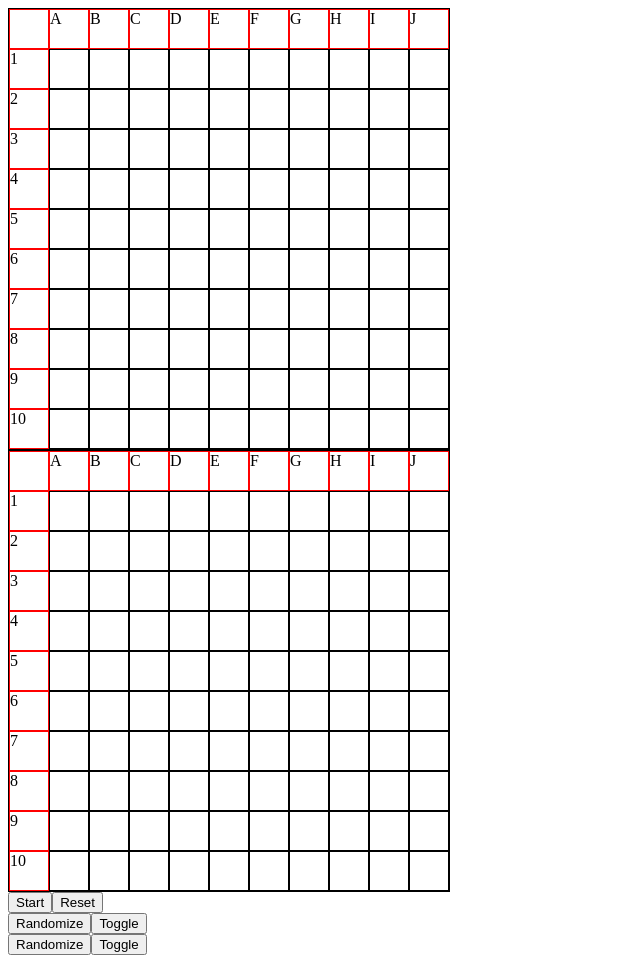
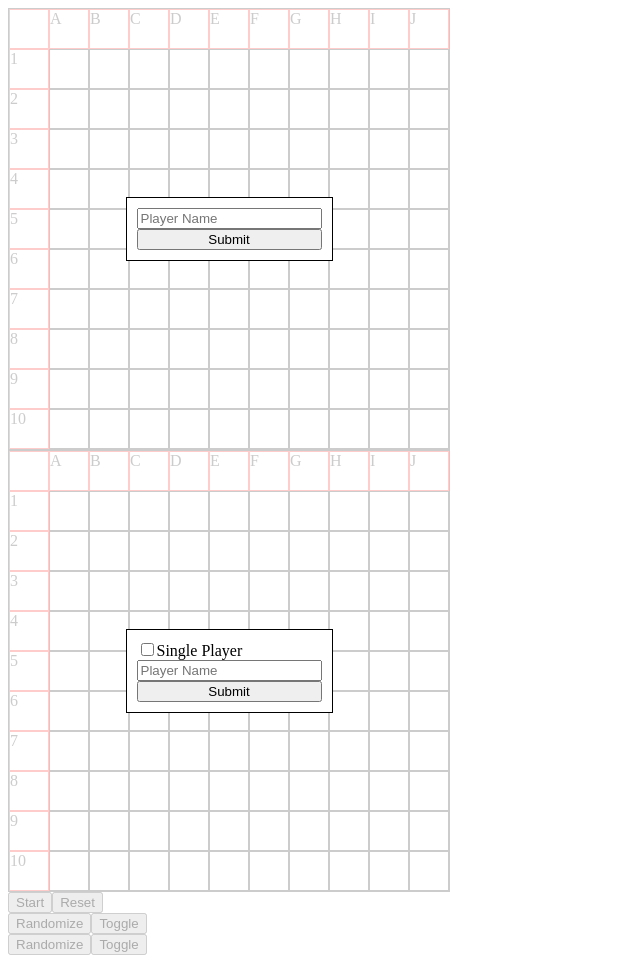
Before and after one commit to harshnugget/TOP-battleship, a website built with webpack: page src/template.html in a window 1280 px wide. Shown: the whole page, without its empty margins (0-640 px from the left). Built offline with nearby package versions, Linux system fonts and the light colour scheme.

Commit message:
feat(GameboardForms.js, index.js): Implement gameboard forms for player names and single player mode with enhanced reset functionality
GameboardForms.js:
- Added functionality to handle player names, enabling/disabling single player mode, and disabling buttons during form submission.
- Created `createForm` method for generating player name forms.
- `loadP1Form` and `loadP2Form` methods manage form loading, submission, and interaction:
  - Player name is required and validated on submission.
  - Buttons are disabled during form submission.
  - For `p2`, a checkbox is provided to toggle single player mode, enabling/disabling relevant UI elements.
  - Integration with `enableSinglePlayerFunc` and `disableSinglePlayerFunc` for managing game state.

index.js:
- Set up the `mainBtns`, `p1Btns`, and `p2Btns` for interaction with the `GameboardForms` class.
- Implemented `enableSinglePlayerFunc` and `disableSinglePlayerFunc` to handle the toggling of single player mode:
  - `enableSinglePlayerFunc` sets `battleship.singlePlayer` to true, places all ships for Player 2, and hides their ships if needed.
  - `disableSinglePlayerFunc` resets the game state, unhides ships, and disables single player mode.
- Created an instance of `GameboardForms` with the necessary buttons and functions.
- Loaded the player forms into their respective gameboard containers.
- Added a reset button event listener for correctly resetting forms and game state:
  - Disables single player mode.
  - Reloads player forms to restart the interaction.
  - Ensures game state and UI are reset to initial conditions.

style.css:
- Implemented styles for the forms so that they correctly display over gameboards.

This commit enhances the user experience by managing player setup through controlled forms, effectively integrating player names and handling single player mode.

```diff
--- a/src/index.js
+++ b/src/index.js
@@ -1,6 +1,7 @@
 import './style.css';
 import Battleship from './Battleship.js';
 import BattleshipUI from './BattleshipUI.js';
+import GameboardForms from './ui/GameboardForms.js';
 
 const battleship = new Battleship('Player 1');
 const battleshipUI = new BattleshipUI(battleship);
@@ -8,3 +9,52 @@ window.game = battleship;
 window.gameUI = battleshipUI;
 
 battleshipUI.load(document.querySelector('main'));
+
+// ######################################################################################
+
+const mainBtns = battleshipUI.buttons.mainBtns;
+const p1Btns = battleshipUI.buttons.player1Btns;
+const p2Btns = battleshipUI.buttons.player2Btns;
+
+const p1GameboardContainer = document.querySelector('.p1-gameboard-container');
+const p2GameboardContainer = document.querySelector('.p2-gameboard-container');
+
+const enableSinglePlayerFunc = () => {
+  battleship.singlePlayer = true;
+  battleshipUI.placeAllShips(2);
+
+  // Hide ships
+  if (!p2Btns.toggle.classList.contains('hide')) {
+    p2Btns.toggle.dispatchEvent(new MouseEvent('click'));
+  }
+};
+
+const disableSinglePlayerFunc = () => {
+  battleship.singlePlayer = false;
+  battleshipUI.resetAllShips(2);
+
+  // Unhide ships
+  if (p2Btns.toggle.classList.contains('hide')) {
+    p2Btns.toggle.dispatchEvent(new MouseEvent('click'));
+  }
+};
+
+const createForms = new GameboardForms(
+  {
+    mainBtns: [mainBtns.start, mainBtns.reset],
+    p1Btns: [p1Btns.randomize, p1Btns.toggle],
+    p2Btns: [p2Btns.randomize, p2Btns.toggle],
+  },
+  enableSinglePlayerFunc,
+  disableSinglePlayerFunc
+);
+
+createForms.loadP1Form(p1GameboardContainer);
+createForms.loadP2Form(p2GameboardContainer);
+
+// Reset button listener for resetting forms and game state
+mainBtns.reset.addEventListener('click', () => {
+  createForms.disableSinglePlayer();
+  createForms.loadP1Form(p1GameboardContainer);
+  createForms.loadP2Form(p2GameboardContainer);
+});
--- a/src/style.css
+++ b/src/style.css
@@ -1,3 +1,24 @@
 * {
   box-sizing: border-box;
 }
+
+/* Gameboard forms */
+.form-container {
+  display: flex;
+  justify-content: center;
+  align-items: center;
+  top: 0;
+  left: 0;
+  width: 100%;
+  height: 100%;
+  z-index: 10;
+  background-color: rgba(255, 255, 255, 0.8);
+}
+
+.form-container form {
+  padding: 10px;
+  background-color: white;
+  border: 1px solid black;
+  display: flex;
+  flex-direction: column;
+}
--- /dev/null
+++ b/src/ui/GameboardForms.js
@@ -0,0 +1,139 @@
+class GameboardForms {
+  constructor(
+    { mainBtns = [], p1Btns = [], p2Btns = [] },
+    enableSinglePlayerFunc,
+    disableSinglePlayerFunc
+  ) {
+    this.mainBtns = mainBtns;
+    this.p1Btns = p1Btns;
+    this.p2Btns = p2Btns;
+    this.enableSinglePlayer = enableSinglePlayerFunc;
+    this.disableSinglePlayer = disableSinglePlayerFunc;
+
+    this.p1Form;
+    this.p2Form;
+
+    this.formsSubmitted = 0;
+  }
+
+  createForm(id) {
+    // Disable buttons
+    [...this.mainBtns].forEach((btn) => (btn.disabled = true));
+    [...this.p1Btns].forEach((btn) => (btn.disabled = true));
+    [...this.p2Btns].forEach((btn) => (btn.disabled = true));
+
+    const form = document.createElement('form');
+    form.id = `${id}-form`;
+
+    const formContainer = document.createElement('div');
+    formContainer.classList.add('form-container');
+    formContainer.style.position = 'absolute';
+
+    const nameInput = document.createElement('input');
+    nameInput.id = `${id}-name-input`;
+    nameInput.placeholder = `Player Name`;
+
+    const formSubmit = document.createElement('button');
+    formSubmit.id = `${id}-form-submit`;
+    formSubmit.textContent = 'Submit';
+
+    form.append(nameInput, formSubmit);
+    formContainer.append(form);
+
+    return formContainer;
+  }
+
+  loadP1Form(container) {
+    const formContainer = this.createForm('p1');
+    const form = formContainer.querySelector('#p1-form');
+    const nameInput = form.querySelector('#p1-name-input');
+
+    form.addEventListener('submit', (e) => {
+      e.preventDefault();
+
+      if (!nameInput.value.trim()) {
+        alert('Player name is required.');
+        return;
+      }
+
+      // Enable player buttons
+      [...this.p1Btns].forEach((btn) => (btn.disabled = false));
+
+      formContainer.remove();
+
+      this.formsSubmitted++;
+
+      if (this.formsSubmitted >= 2) {
+        // Enable start/reset buttons
+        [...this.mainBtns].forEach((btn) => (btn.disabled = false));
+      }
+    });
+
+    container.style.position = 'relative';
+    container.append(formContainer);
+    this.p1Form = form;
+  }
+
+  loadP2Form(container) {
+    const formContainer = this.createForm('p2');
+    const form = formContainer.querySelector('#p2-form');
+    const nameInput = form.querySelector('#p2-name-input');
+
+    const checkboxLabel = document.createElement('label');
+    checkboxLabel.textContent = 'Single Player';
+    checkboxLabel.htmlFor = 'single-player-checkbox';
+
+    const checkbox = document.createElement('input');
+    checkbox.type = 'checkbox';
+    checkbox.id = 'single-player-checkbox';
+
+    checkboxLabel.prepend(checkbox);
+    form.prepend(checkboxLabel);
+
+    // Add event listener to disable/enable nameInput based on checkbox state
+    checkbox.addEventListener('change', () => {
+      if (checkbox.checked) {
+        nameInput.value = ''; // Clear input value when disabling
+        nameInput.setAttribute('disabled', '');
+      } else {
+        nameInput.removeAttribute('disabled');
+      }
+    });
+
+    form.addEventListener('submit', (e) => {
+      e.preventDefault();
+
+      if (!checkbox.checked && !nameInput.value.trim()) {
+        alert('Player name is required.');
+        return;
+      }
+
+      // Enable player buttons
+      if (!checkbox.checked) {
+        [...this.p2Btns].forEach((btn) => (btn.disabled = false));
+      }
+
+      formContainer.remove();
+
+      if (checkbox.checked) {
+        console.log('Single player enabled');
+        this.enableSinglePlayer();
+      } else {
+        this.disableSinglePlayer();
+      }
+
+      this.formsSubmitted++;
+
+      if (this.formsSubmitted >= 2) {
+        // Enable start/reset buttons
+        [...this.mainBtns].forEach((btn) => (btn.disabled = false));
+      }
+    });
+
+    container.style.position = 'relative';
+    container.append(formContainer);
+    this.p2Form = form;
+  }
+}
+
+export default GameboardForms;
```
